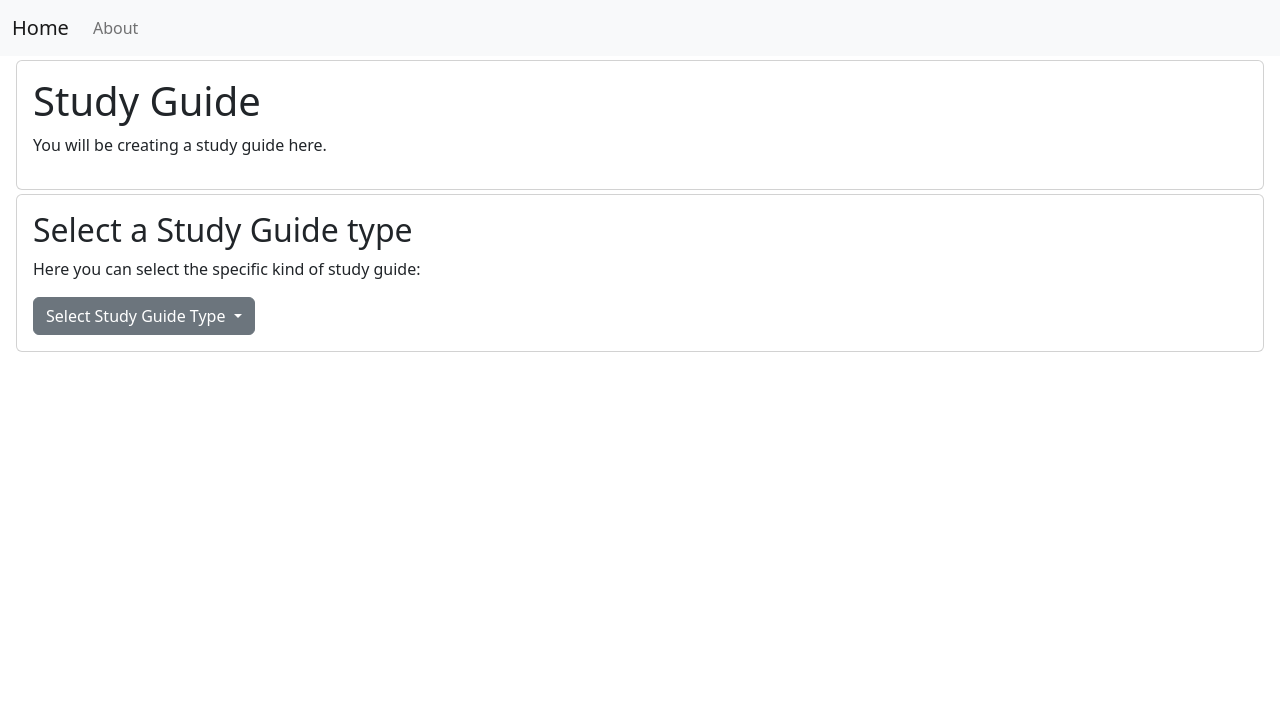
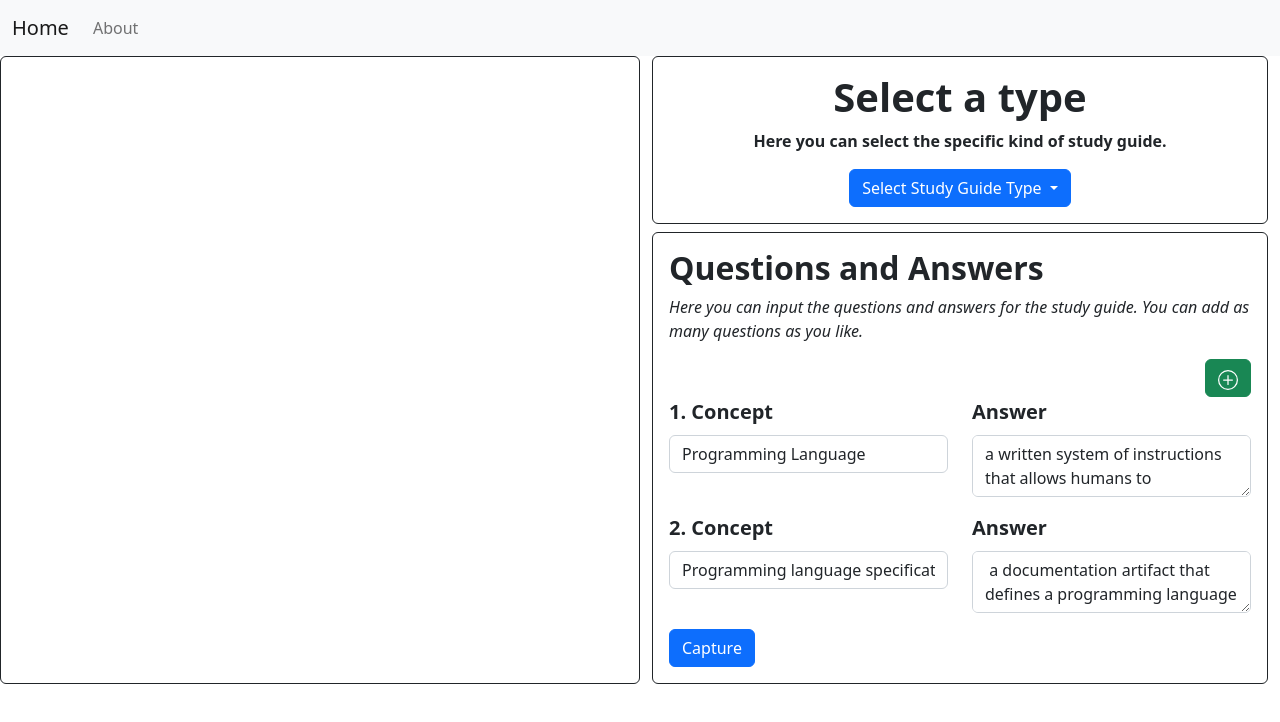
Before and after one commit to TheodoreAI/study-guide, a Vue app: page / in a window 1280 px wide. Shown: the top 722 px of the page. Built offline with nearby package versions, Linux system fonts and the light colour scheme.

Commit message:
setting up the different types of study guides

```diff
--- a/package.json
+++ b/package.json
@@ -1,5 +1,5 @@
 {
-  "name": "rally-racing",
+  "name": "study-guide",
   "version": "0.1.0",
   "private": true,
   "scripts": {
--- a/src/main.js
+++ b/src/main.js
@@ -2,5 +2,7 @@ import { createApp } from "vue";
 import App from "./App.vue";
 import router from "./router";
 import store from "./store";
+
 import "bootstrap/dist/css/bootstrap.css";
+import "bootstrap/dist/js/bootstrap.bundle.js";
 createApp(App).use(store).use(router).mount("#app");
--- a/src/views/StudyGuideHome.vue
+++ b/src/views/StudyGuideHome.vue
@@ -1,28 +1,95 @@
 <template>
   <div class="container-fluid">
-    <div class="card m-1 p-3">
-      <h1>Study Guide</h1>
-      <p>You will be creating a study guide here.</p>
+    <div class="row justify-content-between">
+      <div class="col p-3 mb-2 border border-dark rounded-2">
+        <h3 class="fw-bold text-center">
+          {{ selectedMethod }}
+        </h3>
       </div>
-
-    <div class="card m-1 p-3">
-      <h2>Select a Study Guide type</h2>
-      <p>Here you can select the specific kind of study guide:</p>
-      <div class="dropdown">
+      <div class="col-6 text-center">
+        <div class="border border-dark rounded-2 py-3">
+          <h1 class="fw-bold">Select a type</h1>
+          <p class="fw-bold">
+            Here you can select the specific kind of study guide.
+          </p>
+          <div class="dropdown text-center">
             <button
-          class="btn btn-secondary dropdown-toggle"
+              class="btn btn-primary dropdown-toggle"
               type="button"
-          id="dropdownMenuButton"
-          data-toggle="dropdown"
-          aria-haspopup="true"
+              data-bs-toggle="dropdown"
               aria-expanded="false"
             >
               Select Study Guide Type
             </button>
-        <div class="dropdown-menu" aria-labelledby="dropdownMenuButton">
-          <a class="dropdown-item" href="#">Flash Cards</a>
-          <a class="dropdown-item" href="#">Multiple Choice</a>
-          <a class="dropdown-item" href="#">True/False</a>
+            <ul class="dropdown-menu">
+              <a
+                v-for="method in methodsAvailable"
+                :key="method.id"
+                class="dropdown-item"
+                @click="chooseMethod(method.id)"
+                >{{ method.name }}</a
+              >
+            </ul>
+          </div>
+        </div>
+        <div class="border border-dark rounded-2 my-2 text-start p-3">
+          <h2 class="fw-bold">Questions and Answers</h2>
+          <p class="fst-italic">
+            Here you can input the questions and answers for the study guide.
+            You can add as many questions as you like.
+          </p>
+          <div class="d-flex justify-content-end">
+            <button
+              @click="addQuestion()"
+              type="add"
+              class="btn btn-success rounded"
+            >
+              <svg
+                xmlns="http://www.w3.org/2000/svg"
+                width="20"
+                height="20"
+                fill="currentColor"
+                class="bi bi-plus-circle"
+                viewBox="0 0 16 16"
+              >
+                <path
+                  d="M8 15A7 7 0 1 1 8 1a7 7 0 0 1 0 14m0 1A8 8 0 1 0 8 0a8 8 0 0 0 0 16"
+                />
+                <path
+                  d="M8 4a.5.5 0 0 1 .5.5v3h3a.5.5 0 0 1 0 1h-3v3a.5.5 0 0 1-1 0v-3h-3a.5.5 0 0 1 0-1h3v-3A.5.5 0 0 1 8 4"
+                />
+              </svg>
+            </button>
+          </div>
+          <form>
+            <div class="mb-3" v-for="(q, i) in questionsAndAnswers" :key="q.id">
+              <div class="row fw-bold">
+                <div class="col align-self-start">
+                  <label :for="q.id" class="form-label fs-5"
+                    >{{ i + 1 }}. Concept</label
+                  >
+                  <input
+                    type="text"
+                    class="form-control"
+                    :id="q.id"
+                    aria-describedby=""
+                    v-model="q.question"
+                  />
+                </div>
+                <div class="col align-self-center">
+                  <label :for="q.id" class="form-label fs-5"> Answer</label>
+                  <textarea
+                    type="text"
+                    class="form-control"
+                    :id="q.id"
+                    aria-describedby=""
+                    v-model="q.answer"
+                  />
+                </div>
+              </div>
+            </div>
+            <button type="submit" class="btn btn-primary">Capture</button>
+          </form>
         </div>
       </div>
     </div>
@@ -34,8 +101,47 @@ export default {
   name: "StudyGuideHomeView",
   data() {
     return {
-
+      methodsAvailable: [
+        { id: "flashCards", name: "Flash Cards", selected: false },
+        { id: "multipleChoice", name: "Multiple Choice", selected: false },
+        { id: "fillInTheBlank", name: "Fill in the Blank", selected: false },
+      ],
+      questionsAndAnswers: [
+        {
+          id: 0,
+          question: "Programming Language",
+          answer:
+            "a written system of instructions that allows humans to communicate with computers",
+          method: "flashCards",
+        },
+        {
+          id: 1,
+          question: "Programming language specification",
+          answer:
+            " a documentation artifact that defines a programming language so that users and implementors can agree on what programs in that language mean.",
+          method: "flashCards",
+        },
+      ],
+      selectedMethod: "",
     };
+  },
+  methods: {
+    chooseMethod(method) {
+      this.methodsAvailable.forEach((m) => {
+        if (m.id === method) {
+          m.selected = true;
+          this.selectedMethod = m.name;
+        }
+      });
+    },
+    addQuestion() {
+      this.questionsAndAnswers.push({
+        id: this.questionsAndAnswers.length,
+        question: "",
+        answer: "",
+        method: this.selectedMethod,
+      });
+    },
   },
 };
 </script>
```
Also changed, not shown: 1 other file (tests, documents, lock files or other folders). Lines whose indentation alone changed are shown as unchanged.
